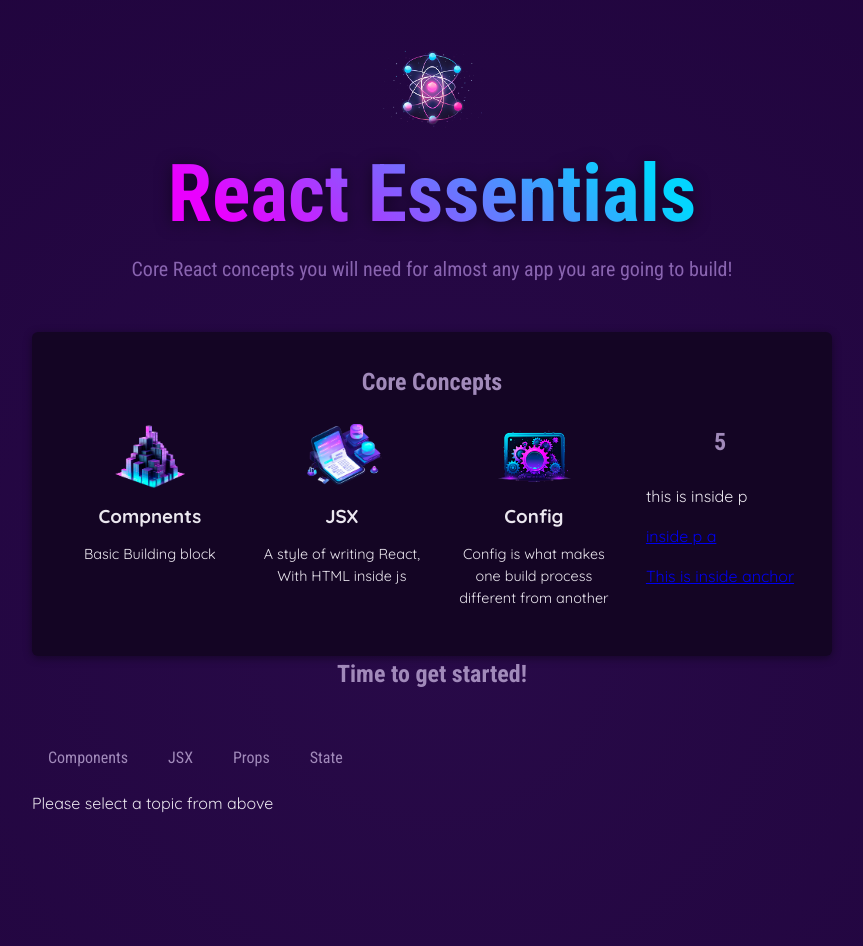
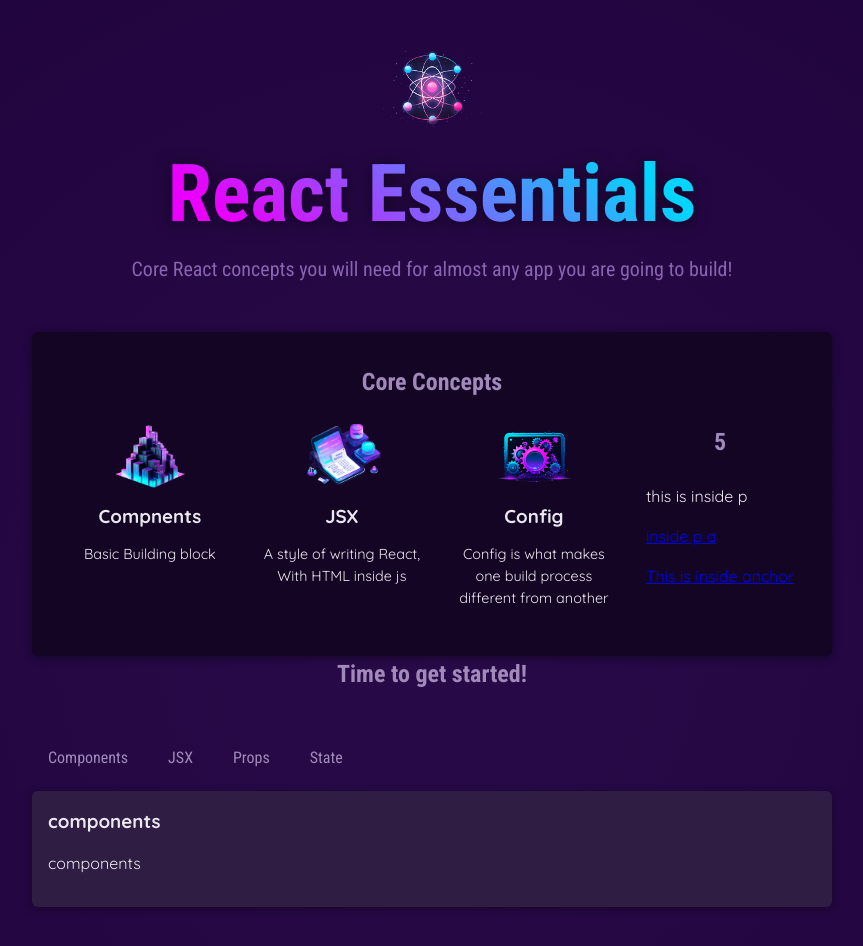
Before and after one commit to bhavukkalra/reactLandingPage, a React (Vite) app: page / in a window 1280 px wide. Shown: the top 946 px of the page, without its empty margins (208-1071 px from the left). Built offline with nearby package versions, Linux system fonts and the light colour scheme.

Commit message:
TT this component is not rendering using usestate fix it

```diff
--- a/src/App.jsx
+++ b/src/App.jsx
@@ -33,6 +33,7 @@
 import CoreConcept from './components/CoreConcept/CoreConcept';
 import TabButton from './components/TabButton/TabButton';
 import { useState } from 'react';
+import { EXAMPLES } from './data';
 
 /*
 Usestate usage
@@ -57,7 +58,7 @@
 
     */
   // let dynamicContentVaribale = "Imagine an explanation of a component here";
-  const [selectedTopic, setSelectedTopic] = useState("Please select a topic from above");
+  let [selectedTopic, setSelectedTopic] = useState("components");
 
 
 
@@ -132,20 +133,27 @@
 
 */}
 
-            <TabButton onSelect={() => handleSelect("Components")}>
+            <TabButton onSelect={() => handleSelect("components")}>
               Components
             </TabButton>
-            <TabButton onSelect={() => handleSelect("JSX")}>JSX</TabButton>
-            <TabButton onSelect={() => handleSelect("Props")}>Props</TabButton>
+            <TabButton onSelect={() => handleSelect("jsx")}>JSX</TabButton>
+            <TabButton onSelect={() => handleSelect("props")}>Props</TabButton>
             <TabButton
               onSelect={function () {
-                handleSelect("State");
-              }}
-            >
+                handleSelect("state");
+            }}>
               State
             </TabButton>
           </menu>
-          {selectedTopic}
+          <div id="tab-content">
+          {console.log("Console this bitch")}
+            {console.log(EXAMPLES.selectedTopic)}
+            <h3>{selectedTopic}</h3>
+            <p>{selectedTopic}</p>
+            <pre>
+              <code>{EXAMPLES.selectedTopic}</code>
+            </pre>
+          </div>
         </section>
       </main>
     </div>
--- a/src/data.js
+++ b/src/data.js
@@ -2,7 +2,6 @@
 Q/A importing an Image file to react project, Handled by the build process
 */
 
-import reactImg from "./assets/react-core-concepts.png";
 import componentsImg from "./assets/components.png";
 import jsxImage from "./assets/jsx-ui.png";
 import configImg from "./assets/config.png";
@@ -25,3 +24,54 @@
       "Config is what makes one build process different from another",
   },
 ];
+
+export const EXAMPLES = {
+  components: {
+    title: 'Components',
+    description:
+      'Components are the building blocks of React applications. A component is a self-contained module (HTML + optional CSS + JS) that renders some output.',
+    code: `
+function Welcome() {
+  return <h1>Hello, World!</h1>;
+}`,
+  },
+  jsx: {
+    title: 'JSX',
+    description:
+      'JSX is a syntax extension to JavaScript. It is similar to a template language, but it has full power of JavaScript (e.g., it may output dynamic content).',
+    code: `
+<div>
+  <h1>Welcome {userName}</h1>
+  <p>Time to learn React!</p>
+</div>`,
+  },
+  props: {
+    title: 'Props',
+    description:
+      'Components accept arbitrary inputs called props. They are like function arguments.',
+    code: `
+function Welcome(props) {
+  return <h1>Hello, {props.name}</h1>;
+}`,
+  },
+  state: {
+    title: 'State',
+    description:
+      'State allows React components to change their output over time in response to user actions, network responses, and anything else.',
+    code: `
+function Counter() {
+  const [isVisible, setIsVisible] = useState(false);
+
+  function handleClick() {
+    setIsVisible(true);
+  }
+
+  return (
+    <div>
+      <button onClick={handleClick}>Show Details</button>
+      {isVisible && <p>Amazing details!</p>}
+    </div>
+  );
+}`,
+  },
+};
```
